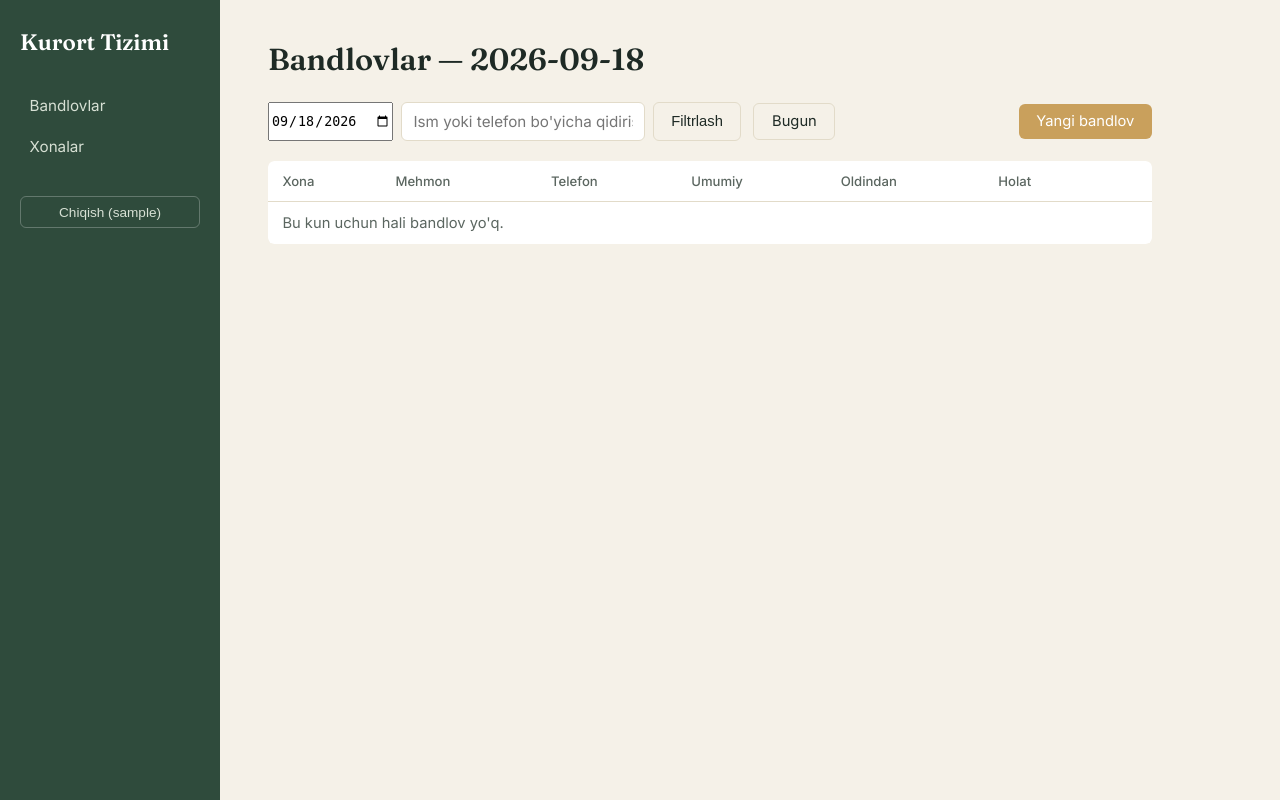
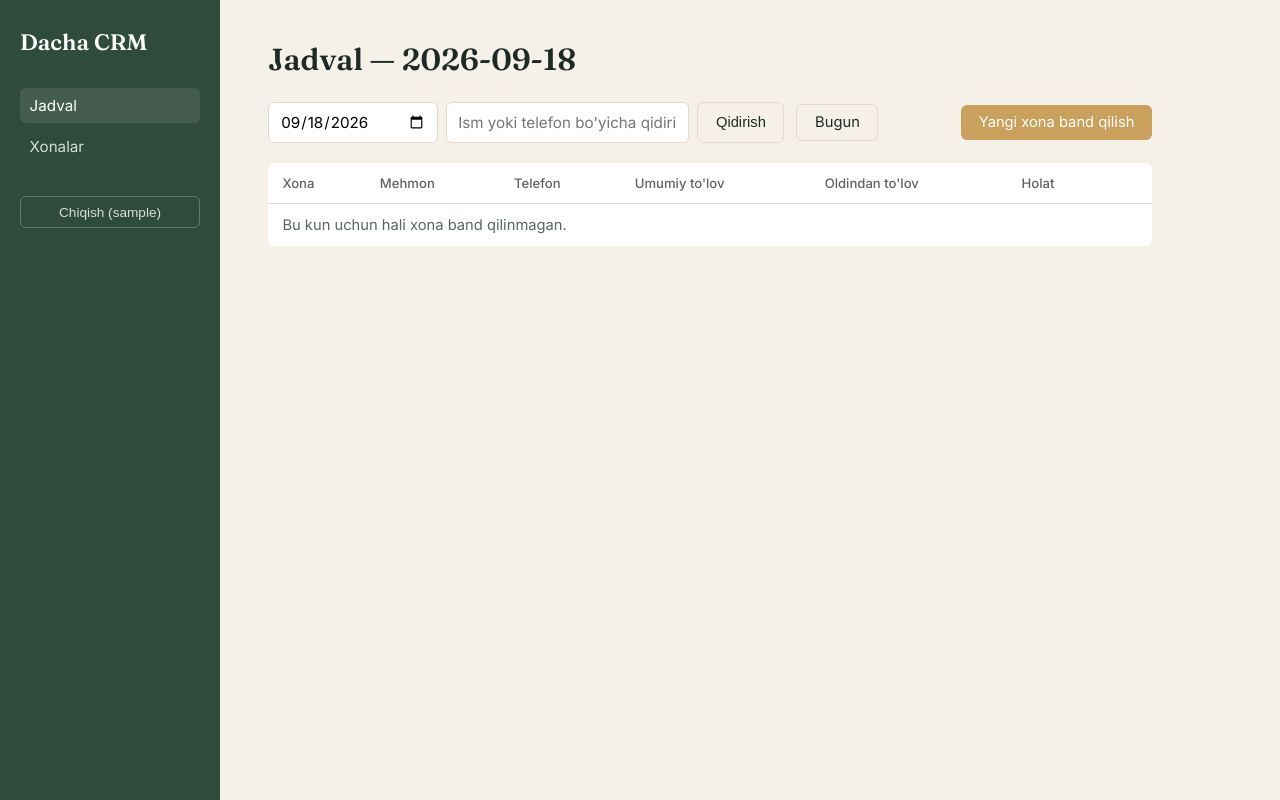
Before and after one commit to abdulhamidongithub/DachaApp, a Django app: page / in a window 1280 px wide. Run offline with Django 5.2, Linux system fonts and the light colour scheme; the visitor is signed in with stand-in values (Sample User, id 1); data that the repository does not hold is empty; parts of the project's set-up code (start-up, migrations or seed data) failed here and were passed over.

Commit message:
Small fixes

```diff
--- a/templates/base.html
+++ b/templates/base.html
@@ -107,15 +107,24 @@
   .toolbar a.btn, .toolbar a.btn-quiet { margin-left: 0 !important; width: 100%; text-align: center; }
   table { min-width: 540px; }
 }
+    input[type=text], input[type=tel], input[type=number], input[type=password], input[type=date], textarea, select {
+  width: 100%;
+  padding: 0.55rem 0.7rem;
+  border: 1px solid var(--border);
+  border-radius: var(--radius);
+  font-family: inherit;
+  font-size: 0.95rem;
+  background: var(--surface);
+}
   </style>
 </head>
 <body>
   <aside class="sidebar">
-  <p class="brand">Kurort Tizimi</p>
+  <p class="brand">Dacha CRM</p>
   <nav>
-    <a href="{% url 'booking-list' %}">Bandlovlar</a>
-    <a href="{% url 'room-list' %}">Xonalar</a>
-  </nav>
+  <a href="{% url 'booking-list' %}" class="{% if '/rooms/' not in request.path %}active{% endif %}">Jadval</a>
+  <a href="{% url 'room-list' %}" class="{% if '/rooms/' in request.path %}active{% endif %}">Xonalar</a>
+</nav>
   {% if user.is_authenticated %}
   <form method="post" action="{% url 'logout' %}">
     {% csrf_token %}
--- a/templates/bookings/booking_form.html
+++ b/templates/bookings/booking_form.html
@@ -1,6 +1,6 @@
 {% extends "base.html" %}
 {% block content %}
-  <h1>{% if form.instance.pk %}Bandlovni tahrirlash{% else %}Yangi bandlov{% endif %}</h1>
+  <h1>{% if form.instance.pk %}Tahrirlash{% else %}Yangi joy band qilish{% endif %}</h1>
 
   <form method="post" id="booking-form" style="max-width: 480px;">
     {% csrf_token %}
@@ -21,7 +21,7 @@
     <p>{{ form.total_price.label_tag }} {{ form.total_price }}</p>
     <p>{{ form.prepaid_amount.label_tag }} {{ form.prepaid_amount }}</p>
     <p>{{ form.notes.label_tag }} {{ form.notes }}</p>
-    <button type="submit" class="btn">Bandlovni saqlash</button>
+    <button type="submit" class="btn">Saqlash</button>
   </form>
 
   <style>
--- a/templates/bookings/booking_list.html
+++ b/templates/bookings/booking_list.html
@@ -1,20 +1,20 @@
 {% extends "base.html" %}
 {% block content %}
-  <h1>Bandlovlar — {{ selected_date }}</h1>
+  <h1>Jadval — {{ selected_date }}</h1>
 
   <div class="toolbar">
-    <form method="get" style="display:flex; gap:0.5rem;">
-      <input type="date" name="date" value="{{ selected_date }}">
-      <input type="text" name="q" placeholder="Ism yoki telefon bo'yicha qidirish" value="{{ request.GET.q }}">
-      <button type="submit" class="btn btn-quiet">Filtrlash</button>
-    </form>
+   <form method="get" style="display:flex; gap:0.5rem; flex-wrap:wrap;">
+  <input type="date" name="date" value="{{ selected_date }}" style="width:170px;">
+  <input type="text" name="q" placeholder="Ism yoki telefon bo'yicha qidirish" value="{{ request.GET.q }}" style="flex:1; min-width:160px;">
+  <button type="submit" class="btn btn-quiet">Qidirish</button>
+</form>
     <a href="{% url 'booking-list' %}" class="btn btn-quiet">Bugun</a>
-    <a href="{% url 'booking-add' %}" class="btn" style="margin-left:auto;">Yangi bandlov</a>
+    <a href="{% url 'booking-add' %}" class="btn" style="margin-left:auto;">Yangi xona band qilish</a>
   </div>
 
   <div class="table-responsive">
   <table>
-    <tr><th>Xona</th><th>Mehmon</th><th>Telefon</th><th>Umumiy</th><th>Oldindan</th><th>Holat</th><th></th></tr>
+    <tr><th>Xona</th><th>Mehmon</th><th>Telefon</th><th>Umumiy to'lov</th><th>Oldindan to'lov</th><th>Holat</th><th></th></tr>
     {% for b in bookings %}
     <tr>
       <td>{{ b.room }}</td>
@@ -39,7 +39,7 @@
       </td>
     </tr>
     {% empty %}
-    <tr><td colspan="7" style="color:var(--ink-soft);">Bu kun uchun hali bandlov yo'q.</td></tr>
+    <tr><td colspan="7" style="color:var(--ink-soft);">Bu kun uchun hali xona band qilinmagan.</td></tr>
     {% endfor %}
   </table>
   </div>
```
Also changed, not shown: myapp/forms.py (+10 -1 lines).
